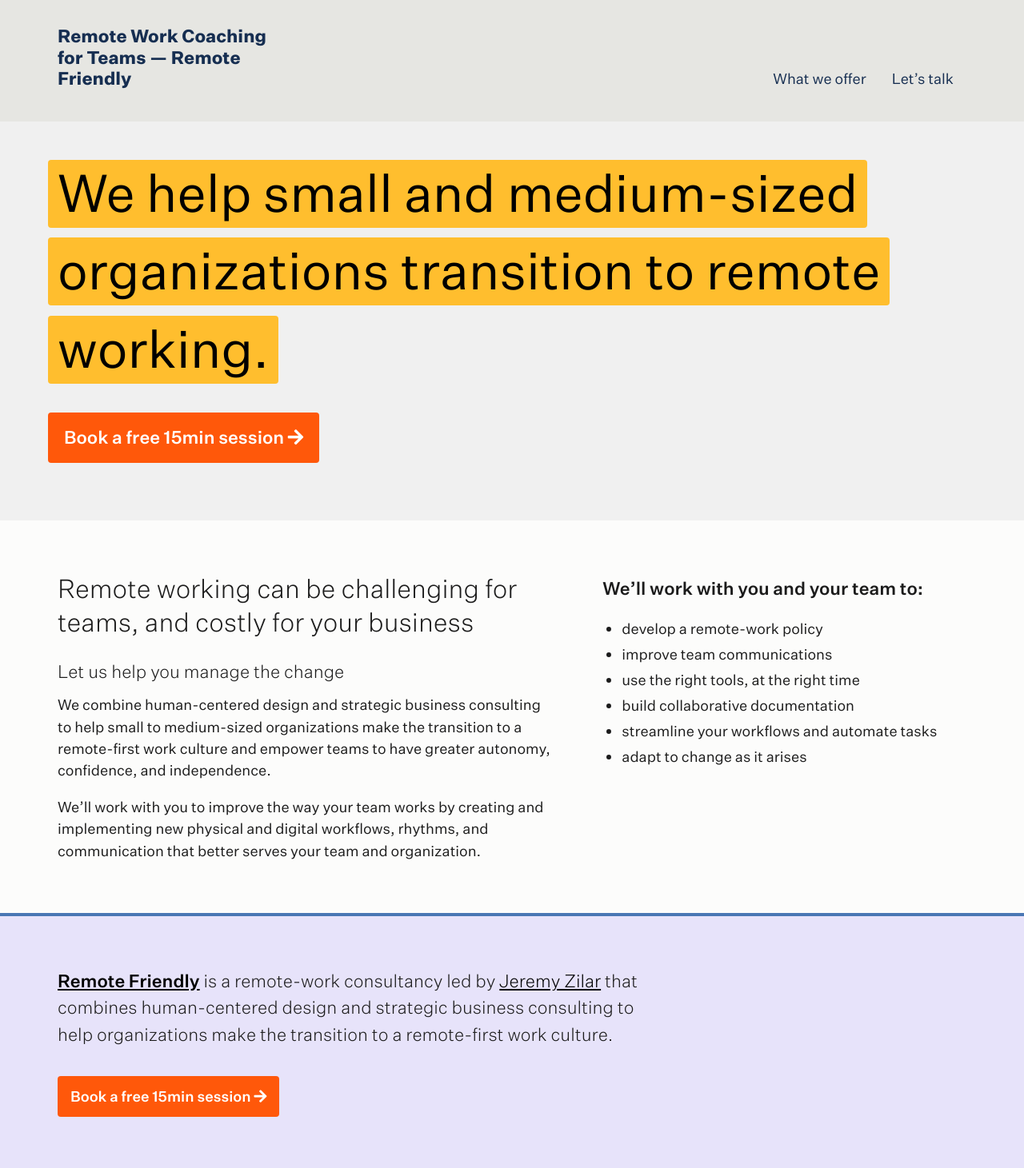
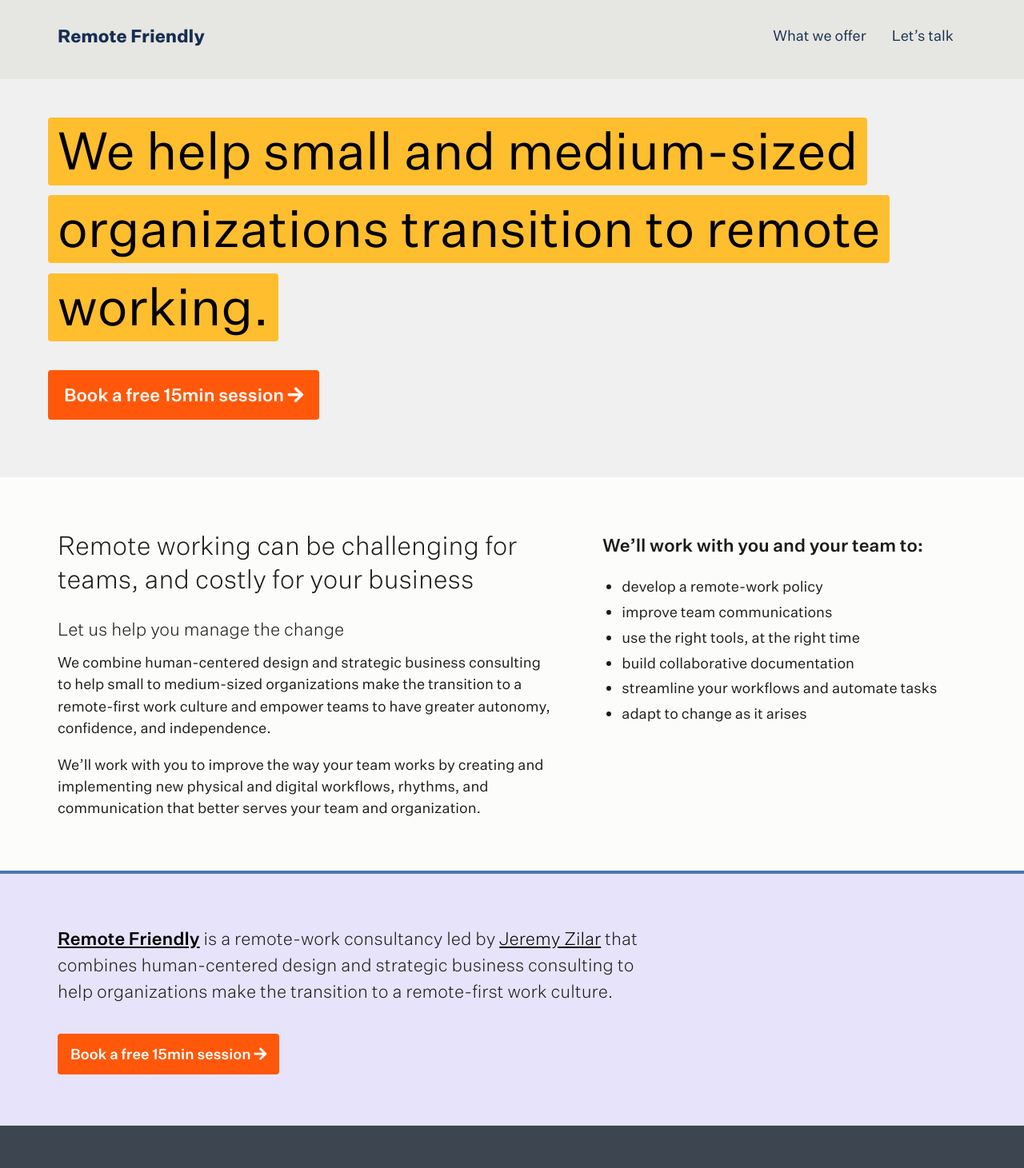
Before and after one commit to jeremyzilar/remotework.team, a Jekyll site: the page built from index.md, in a window 1280 px wide. Shown: the whole page at 80% size. Built offline with Jekyll 4.4.1, drawn with Linux system fonts in a browser that asks for light colours; nearby versions of some CDN libraries; after the commit the page ends 1408 px from its top, so only the background shows below that.

```diff
--- a/_config.yml
+++ b/_config.yml
@@ -13,7 +13,7 @@
 # you will see them accessed via {{ site.title }}, {{ site.email }}, and so on.
 # You can create any custom variable you would like, and they will be accessible
 # in the templates via {{ site.myvariable }}.
-title: Remote Work Coaching for Teams — Remote Friendly
+title: Remote Friendly
 email: jeremyzilar@gmail.com
 description: "We help small and medium-sized organizations transition to remote working."
 baseurl: "/" # the subpath of your site, e.g. /blog
--- a/_includes/head.html
+++ b/_includes/head.html
@@ -6,7 +6,7 @@
   <meta http-equiv="X-UA-Compatible" content="IE=edge">
   <meta name="viewport" content="width=device-width, initial-scale=1">
 
-  <title>{{ site.title }}</title>
+  <title>Remote Work Coaching for Teams | {{ site.title }}</title>
   <meta name="description" content="Coaching to help small teams transition to working remotely." />
   <meta name="keywords" content="remote working, telework, work from home, remote-first, distributed team, managing remote teams, consulting, coaching" />
 
```
